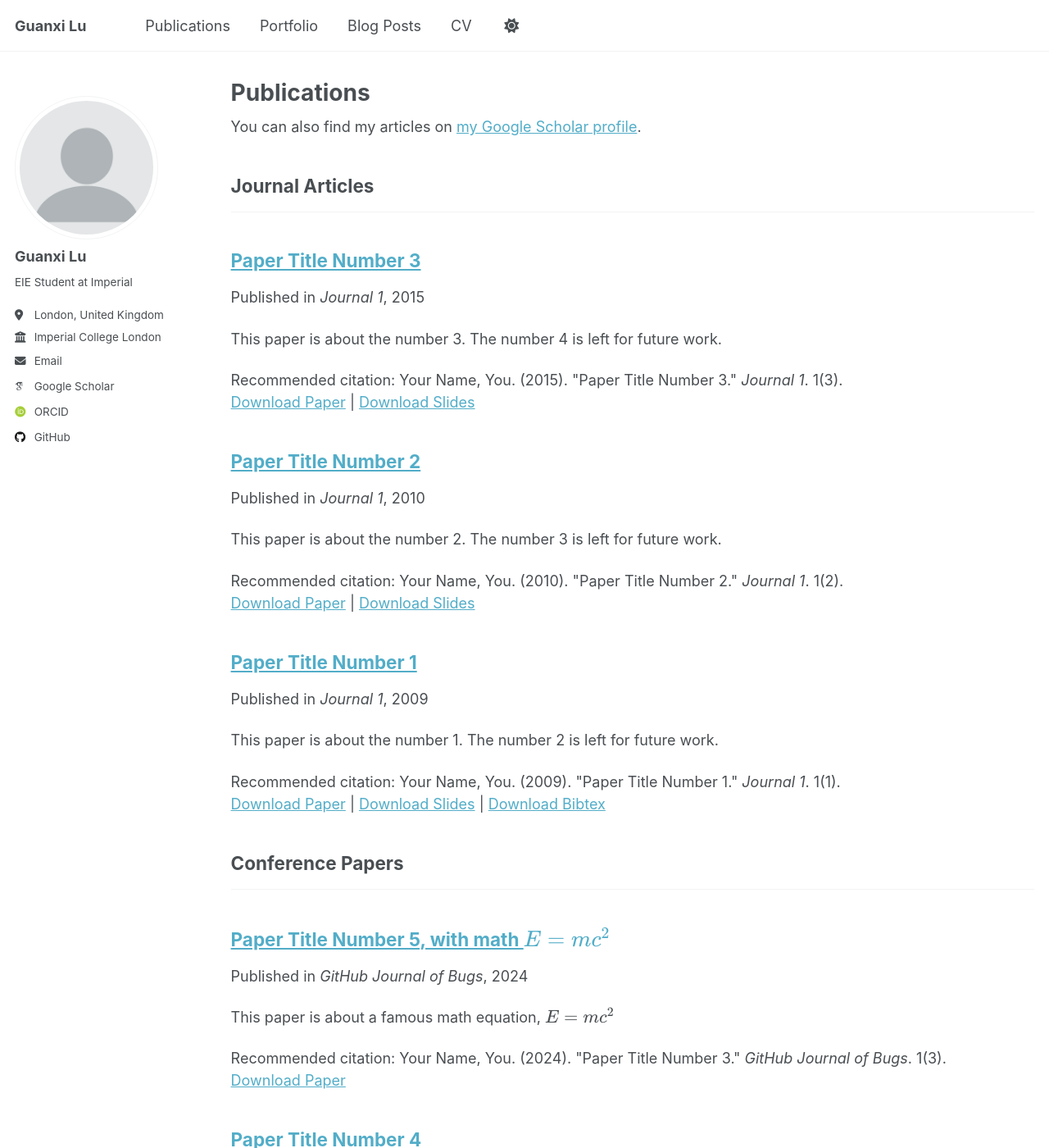
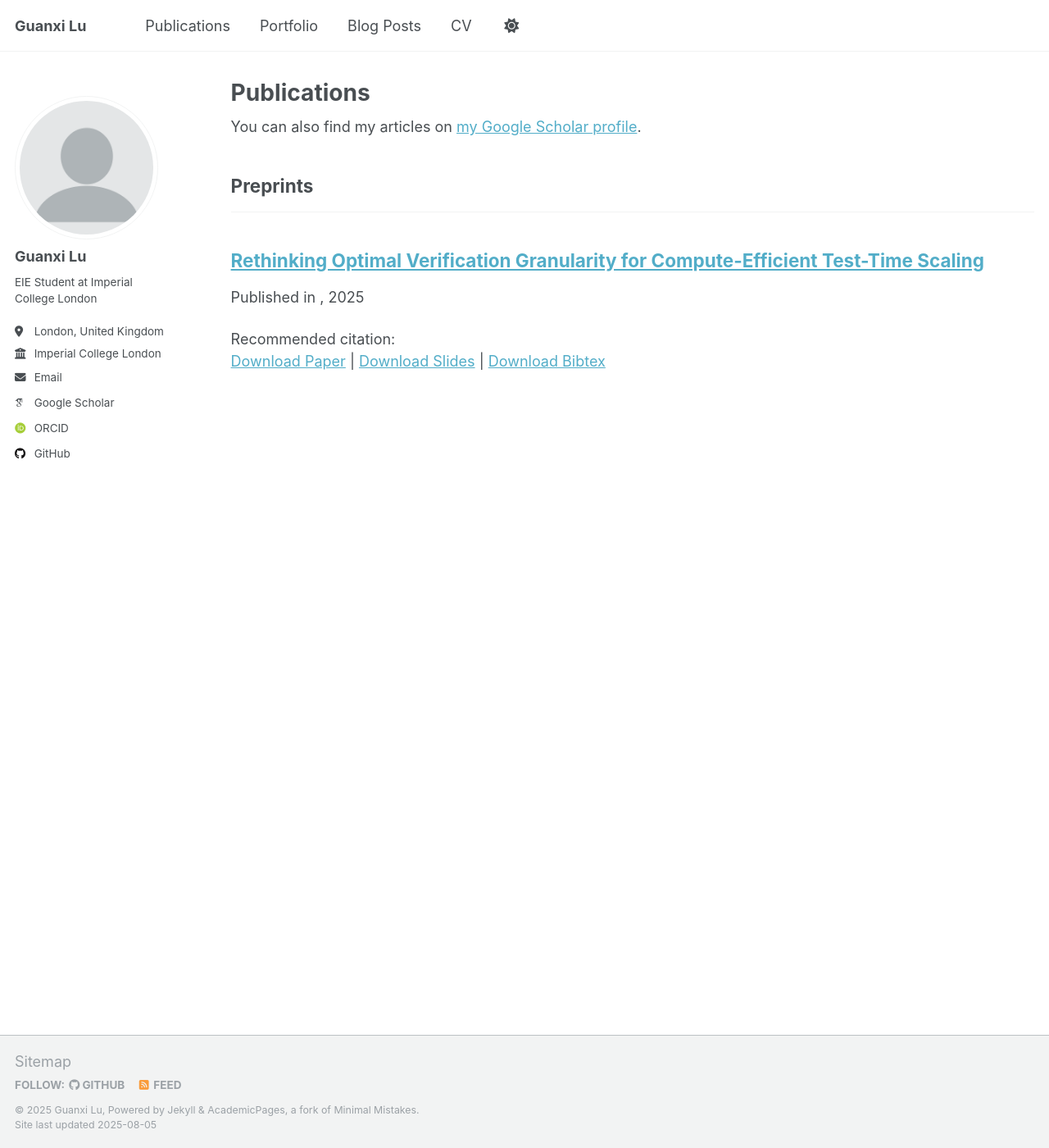
Before and after one commit to lgxi24/lgxi24.github.io, a Jekyll site: the page built from _pages/publications.html, in a window 1280 px wide and 1400 px high. Shown: the whole window at 82% size. Built offline with Jekyll 4.4.1, drawn with Linux system fonts in a browser that asks for light colours; some web fonts are replaced; a script that is not in the unit is left out; some of the changed text lies outside the part shown.

Commit message:
update bio & pub list

```diff
--- a/_config.yml
+++ b/_config.yml
@@ -25,7 +25,7 @@ author:
   avatar           : "profile.png"
   name             : "Guanxi Lu"
   pronouns         : # example: "she/her"
-  bio              : "EIE Student at Imperial"
+  bio              : "EIE Student at Imperial College London"
   location         : "London, United Kingdom"
   employer         : "Imperial College London"
   uri              : # URL
@@ -86,6 +86,8 @@ publication_category:
     title: 'Journal Articles'
   conferences:
     title: 'Conference Papers'
+  preprints:
+    title: 'Preprints'
 
 # Site Settings
 teaser                   :  # filename of teaser fallback teaser image placed in /images/, .e.g. "500x300.png"
--- a/_publications/2009-10-01-paper-title-number-1.md
+++ /dev/null
@@ -1,14 +0,0 @@
----
-title: "Paper Title Number 1"
-collection: publications
-category: manuscripts
-permalink: /publication/2009-10-01-paper-title-number-1
-excerpt: 'This paper is about the number 1. The number 2 is left for future work.'
-date: 2009-10-01
-venue: 'Journal 1'
-slidesurl: 'http://academicpages.github.io/files/slides1.pdf'
-paperurl: 'http://academicpages.github.io/files/paper1.pdf'
-bibtexurl: 'http://academicpages.github.io/files/bibtex1.bib'
-citation: 'Your Name, You. (2009). &quot;Paper Title Number 1.&quot; <i>Journal 1</i>. 1(1).'
----
-The contents above will be part of a list of publications, if the user clicks the link for the publication than the contents of section will be rendered as a full page, allowing you to provide more information about the paper for the reader. When publications are displayed as a single page, the contents of the above "citation" field will automatically be included below this section in a smaller font.
--- a/_publications/2010-10-01-paper-title-number-2.md
+++ /dev/null
@@ -1,14 +0,0 @@
----
-title: "Paper Title Number 2"
-collection: publications
-category: manuscripts
-permalink: /publication/2010-10-01-paper-title-number-2
-excerpt: 'This paper is about the number 2. The number 3 is left for future work.'
-date: 2010-10-01
-venue: 'Journal 1'
-slidesurl: 'http://academicpages.github.io/files/slides2.pdf'
-paperurl: 'http://academicpages.github.io/files/paper2.pdf'
-citation: 'Your Name, You. (2010). &quot;Paper Title Number 2.&quot; <i>Journal 1</i>. 1(2).'
----
-
-The contents above will be part of a list of publications, if the user clicks the link for the publication than the contents of section will be rendered as a full page, allowing you to provide more information about the paper for the reader. When publications are displayed as a single page, the contents of the above "citation" field will automatically be included below this section in a smaller font.
--- a/_publications/2015-10-01-paper-title-number-3.md
+++ /dev/null
@@ -1,14 +0,0 @@
----
-title: "Paper Title Number 3"
-collection: publications
-category: manuscripts
-permalink: /publication/2015-10-01-paper-title-number-3
-excerpt: 'This paper is about the number 3. The number 4 is left for future work.'
-date: 2015-10-01
-venue: 'Journal 1'
-slidesurl: 'http://academicpages.github.io/files/slides3.pdf'
-paperurl: 'http://academicpages.github.io/files/paper3.pdf'
-citation: 'Your Name, You. (2015). &quot;Paper Title Number 3.&quot; <i>Journal 1</i>. 1(3).'
----
-
-The contents above will be part of a list of publications, if the user clicks the link for the publication than the contents of section will be rendered as a full page, allowing you to provide more information about the paper for the reader. When publications are displayed as a single page, the contents of the above "citation" field will automatically be included below this section in a smaller font.
--- a/_publications/2024-02-17-paper-title-number-4.md
+++ b/_publications/2025-05-vg-search.md
@@ -1,13 +1,14 @@
 ---
-title: "Paper Title Number 4"
+title: "Rethinking Optimal Verification Granularity for Compute-Efficient Test-Time Scaling"
 collection: publications
-category: conferences
-permalink: /publication/2024-02-17-paper-title-number-4
-excerpt: 'This paper is about fixing template issue #693.'
-date: 2024-02-17
-venue: 'GitHub Journal of Bugs'
-paperurl: 'http://academicpages.github.io/files/paper3.pdf'
-citation: 'Your Name, You. (2024). &quot;Paper Title Number 3.&quot; <i>GitHub Journal of Bugs</i>. 1(3).'
+category: preprints
+permalink: /publication/2025-05-vg-search
+excerpt: ''
+date: 2025.05
+venue: ''
+slidesurl: ''
+paperurl: ''
+bibtexurl: ''
+citation: ''
 ---
-
 The contents above will be part of a list of publications, if the user clicks the link for the publication than the contents of section will be rendered as a full page, allowing you to provide more information about the paper for the reader. When publications are displayed as a single page, the contents of the above "citation" field will automatically be included below this section in a smaller font.
--- a/_publications/2025-06-08-paper-title-number-5.md
+++ /dev/null
@@ -1,13 +0,0 @@
----
-title: "Paper Title Number 5, with math $$E=mc^2$$"
-collection: publications
-category: conferences
-permalink: /publication/2024-02-17-paper-title-number-4
-excerpt: 'This paper is about a famous math equation, $$E=mc^2$$'
-date: 2024-02-17
-venue: 'GitHub Journal of Bugs'
-paperurl: 'http://academicpages.github.io/files/paper3.pdf'
-citation: 'Your Name, You. (2024). &quot;Paper Title Number 3.&quot; <i>GitHub Journal of Bugs</i>. 1(3).'
----
-
-Using [MathJax](https://www.mathjax.org/) in the description is supported - $$E=mc^2$$ - however, the use must be mindful that the default delimiters are `$$...$$` and `\\[...\\]` which differs from the `$...$` that is typically expected.
```
Also changed, not shown: _pages/about.md (+7 -1 lines).
